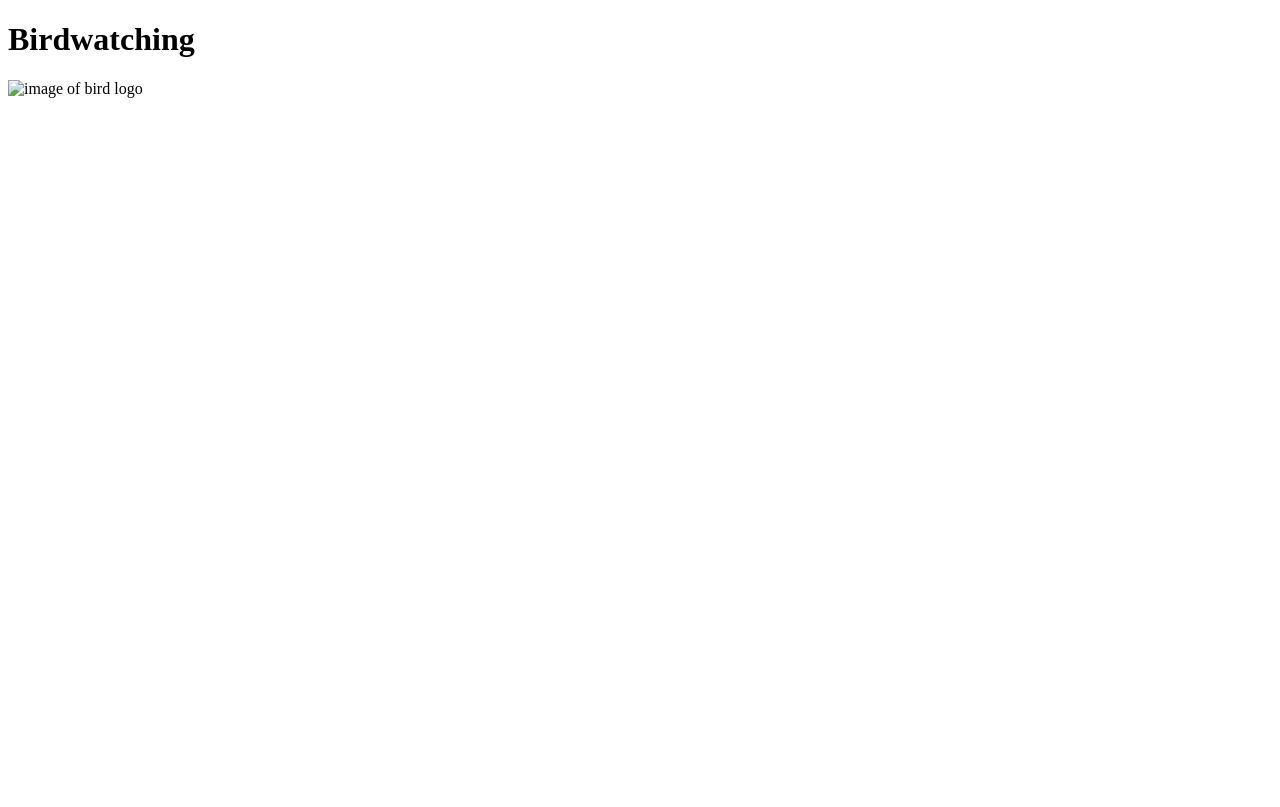
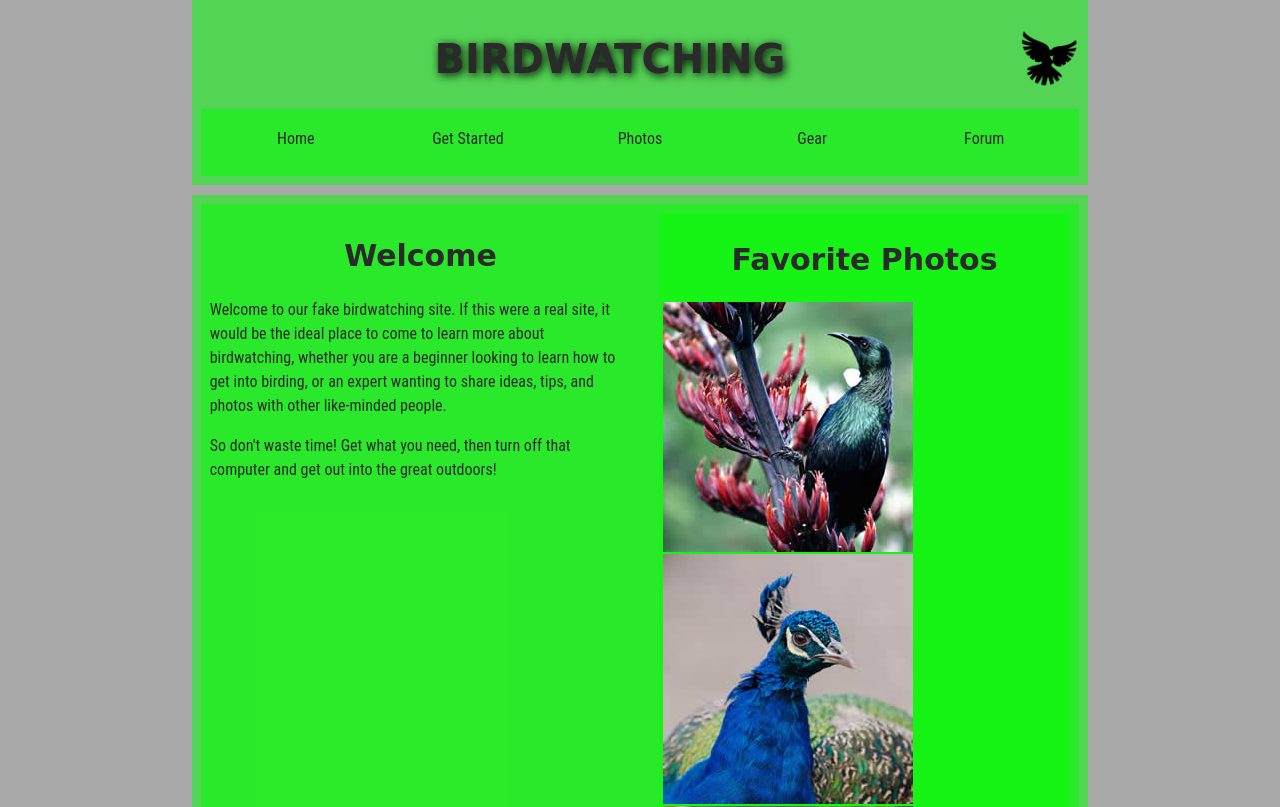
Before and after one commit to jenna-theresa01/structuring-a-page-of-content, a plain HTML site: page index.html in a window 1280 px wide. Shown: the top 807 px of the page. Drawn offline with Linux system fonts and the light colour scheme.

Commit message:
html done

```diff
--- a/index.html
+++ b/index.html
@@ -3,11 +3,41 @@
     <head>
         <meta charset="utf-8">
         <title>Birdwatching</title>
-        <link rel="stylesheet">
+        <link href="style.css" rel="stylesheet">
     </head>
     <body>
+        <header>
         <h1>Birdwatching</h1>
-        <img src="" alt="image of bird logo">
-
+        <img src="img/dove.png" alt="image of bird logo">
+        <nav>
+            <ul>
+                <li>Home</li>
+                <li>Get Started</li>
+                <li>Photos</li>
+                <li>Gear</li>
+                <li>Forum</li>
+            </ul>
+        </nav>
+    </header>
+    <main>
+        <section>
+            <h2>Welcome</h2>
+            <p>Welcome to our fake birdwatching site. If this were a real site, it would be the ideal place to come to learn more about birdwatching, whether you are a beginner looking to learn how to get into birding, or an expert wanting to share ideas, tips, and photos with other like-minded people.</p>
+            <p>So don't waste time! Get what you need, then turn off that computer and get out into the great outdoors!</p>
+        </section>
+        <section>
+            <aside>
+                <h2>Favorite Photos</h2>
+                <img src="img/favorite-1_th.jpg" alt="Image of bird">
+                <img src="img/favorite-2_th.jpg" alt="Image of peacock">
+                <img src="img/favorite-3_th.jpg" alt="Image of bird with curved beak">
+                <img src="img/favorite-4_th.jpg" alt="Image of pelican">
+            </aside>
+        </section>
+    </main>
+    <footer>
+        This fake website example is CC0 — any part of this code may be reused in any way you wish. Original example written by Chris Mills, 2016.
+        <a href="https://game-icons.net/1x1/lorc/dove.html">Dove Icon</a>by Lorc.
+    </footer>
     </body>
 </html>
--- /dev/null
+++ b/style.css
@@ -0,0 +1,138 @@
+/* || General setup */
+
+html, body {
+  margin: 0;
+  padding: 0;
+}
+
+html {
+  font-size: 10px;
+  background-color: #a9a9a9;
+}
+
+body {
+  width: 70%;
+  min-width: 800px;
+  margin: 0 auto;
+}
+
+/* || typography */
+
+h1, h2, h3 {
+  font-family: 'Cinzel Decorative', cursive;
+  color: #2a2a2a;
+}
+
+p, input, li {
+  font-family: 'Roboto Condensed', sans-serif;
+  color: #2a2a2a;
+}
+
+h1 {
+  font-size: 4rem;
+  text-align: center;
+  text-shadow: 2px 2px 10px black;
+}
+
+h2 {
+  font-size: 3rem;
+  text-align: center;
+}
+
+h3 {
+  font-size: 2.2rem;
+}
+
+p, li {
+  font-size: 1.6rem;
+  line-height: 1.5;
+}
+
+/* || header layout */
+
+header {
+  margin-bottom: 10px;
+  display: flex;
+  flex-flow: row wrap;
+}
+
+body > * {
+  background-color: red;
+  padding: 1%;
+}
+
+main, header, nav, article, aside, footer, section {
+  background-color: rgba(0,255,0,0.5);
+  padding: 1%;
+}
+
+h1 {
+  flex: 5;
+  text-transform: uppercase;
+}
+
+header img {
+  display: block;
+  height: 60px;
+  padding-top: 20.15px;
+}
+
+nav {
+  height: 50px;
+  flex: 100%;
+  display: flex;
+}
+
+nav ul {
+  padding: 0;
+  list-style-type: none;
+  flex: 2;
+  display: flex;
+}
+
+nav li {
+  display: inline;
+  text-align: center;
+  flex: 1;
+}
+
+nav a, nav span {
+  display: inline-block;
+  font-size: 2rem;
+  height: 3rem;
+  line-height: 1.7;
+  text-transform: uppercase;
+  text-decoration: none;
+  color: black;
+
+}
+
+/* || main layout */
+
+main {
+  display: flex;
+}
+
+article, section {
+  flex: 4;
+}
+
+aside {
+  flex: 1;
+  margin-left: 10px;
+  padding: 1%;
+}
+
+aside a {
+  display: block;
+  float: left;
+  width: 50%;
+}
+
+aside img {
+  max-width: 100%;
+}
+
+footer {
+  margin-top: 10px;
+}
```
Also changed, not shown: img/dove.png (added), img/favorite-1_th.jpg (added), img/favorite-2_th.jpg (added), img/favorite-3_th.jpg (added), img/favorite-4_th.jpg (added), stylesheet.css (deleted), 1 other file.
